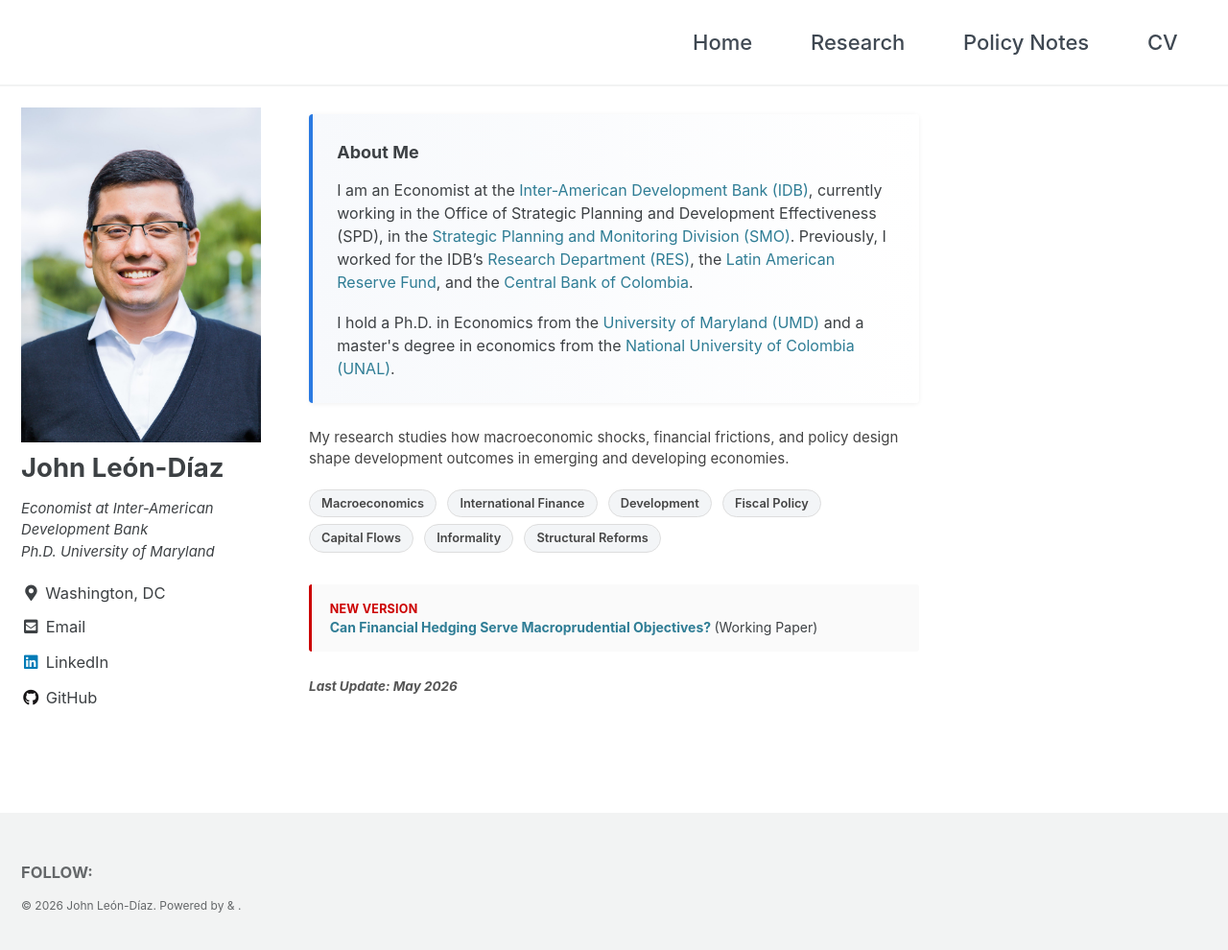
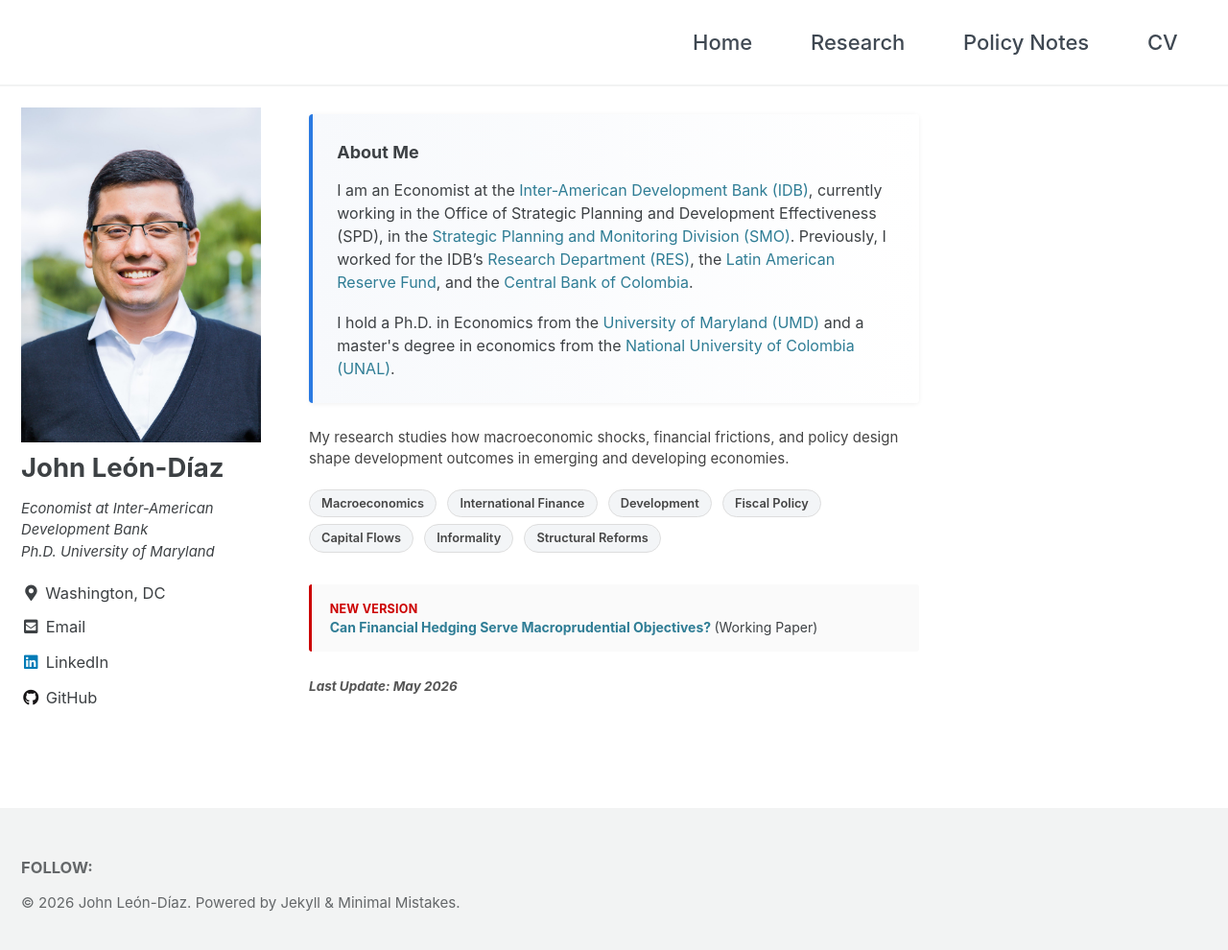
Before and after one commit to jleondia/jleondia.github.io, a Jekyll site: the page built from _pages/home.md, in a window 1280 px wide and 997 px high. Shown: the top 990 px of the window at 96% size. Built offline with Jekyll 4.4.1, drawn with Linux system fonts in a browser that asks for light colours; cached includes are drawn as plain includes.

Commit message:
Delete copyright footer styles
Remove copyright footer styles from main.scss.

```diff
--- a/assets/css/main.scss
+++ b/assets/css/main.scss
@@ -26,11 +26,3 @@
   color: #2a6fbb !important;
   background-color: #f6f9fc !important;
 }
-
-.page__footer-copyright {
-  font-size: 12px;
-}
-
-.page__footer-copyright a {
-  display: none;
-}
```
